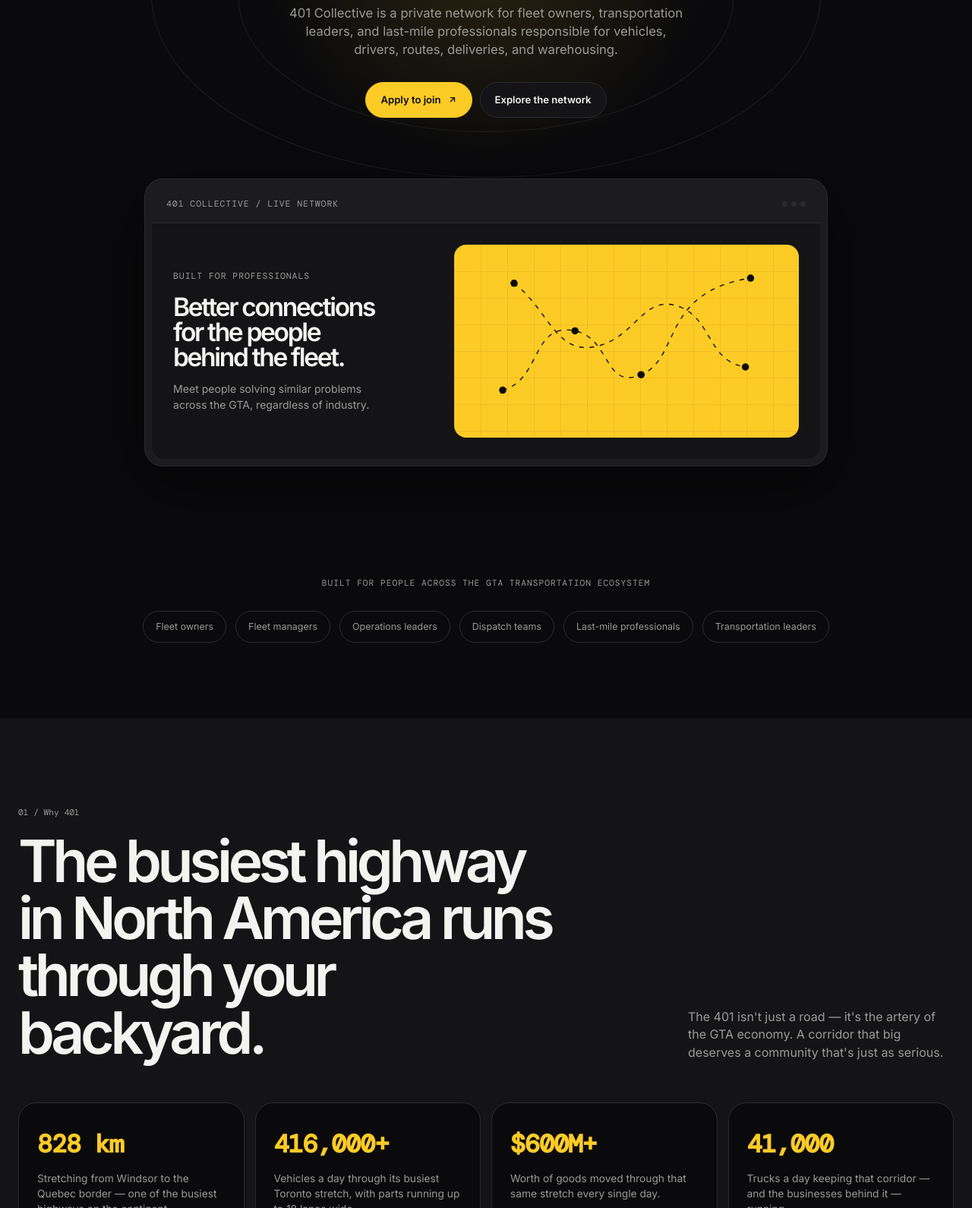
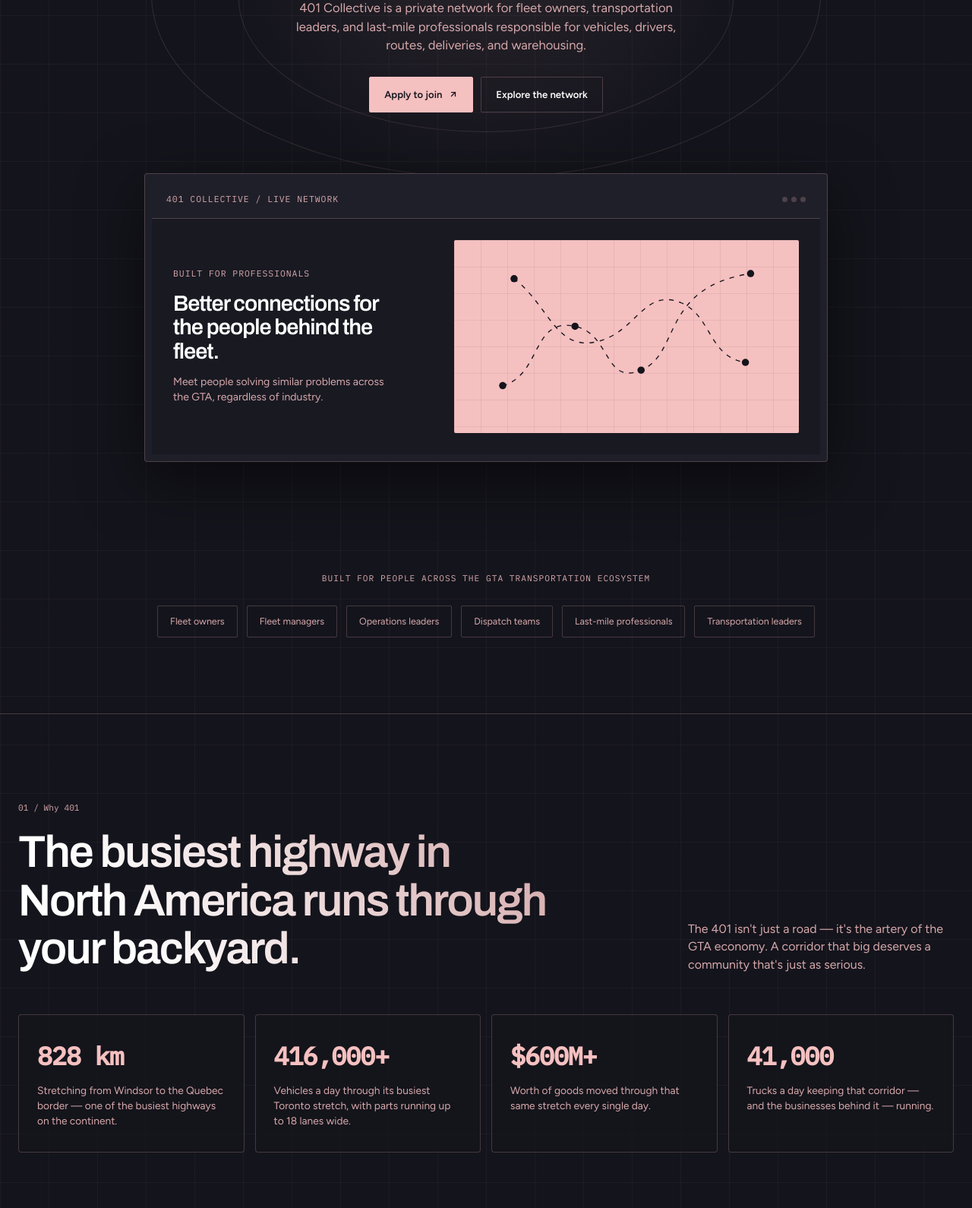
Before and after one commit to markmulhearne1-sketch/401-collective, a plain HTML site: page index.html in a window 1280 px wide. Shown: the part 428-2018 px from the top of the page at 76% size. Drawn offline with nearby package versions, Linux system fonts and the light colour scheme.

Commit message:
Restyle site: dark grid theme, rose accent, new type

```diff
--- a/index.html
+++ b/index.html
@@ -4,7 +4,7 @@
   <meta charset="UTF-8" />
   <meta name="viewport" content="width=device-width, initial-scale=1.0" />
   <meta name="color-scheme" content="dark" />
-  <meta name="theme-color" content="#0a0a0c" />
+  <meta name="theme-color" content="#14141c" />
 
   <title>401 Collective: The GTA Fleet Network</title>
 
@@ -20,22 +20,22 @@
   <link rel="preconnect" href="https://fonts.gstatic.com" crossorigin />
 
   <link
-    href="https://fonts.googleapis.com/css2?family=DM+Mono:wght@400;500&family=Inter:wght@400;500;600;700;800&display=swap"
+    href="https://fonts.googleapis.com/css2?family=Archivo:wdth,wght@100..125,400..800&family=Figtree:wght@300;400;500;600&family=IBM+Plex+Mono:wght@400;500&display=swap"
     rel="stylesheet"
   />
 
   <style>
     :root {
-      --bg: #0a0a0c;
-      --bg-elevated: #141417;
-      --bg-elevated-2: #1c1c20;
-      --ink: #0a0a0c;
-      --text: #f3f3f0;
-      --text-dim: #9a9a95;
-      --line: #2b2b2f;
-      --green: #FDCB25;
-      --green-dark: #E5B30D;
-      --radius: 24px;
+      --bg: #14141c;
+      --bg-elevated: #191922;
+      --bg-elevated-2: #1f1f29;
+      --ink: #14141c;
+      --text: #ffffff;
+      --text-dim: #d6a9ab;
+      --line: rgba(245, 192, 192, 0.22);
+      --green: #f5c0c0;
+      --green-dark: #e8a7aa;
+      --radius: 4px;
       --max-width: 1240px;
     }
 
@@ -53,7 +53,7 @@
     body {
       background: var(--bg);
       color: var(--text);
-      font-family: "Inter", sans-serif;
+      font-family: "Figtree", ui-sans-serif, system-ui, sans-serif;
       line-height: 1.45;
       overflow-x: hidden;
     }
@@ -77,7 +77,7 @@
 
     .mono {
       color: var(--text-dim);
-      font-family: "DM Mono", monospace;
+      font-family: "IBM Plex Mono", monospace;
       font-size: 0.72rem;
       letter-spacing: 0.08em;
       text-transform: uppercase;
@@ -413,7 +413,7 @@
     .trusted-label {
       margin-bottom: 28px;
       color: var(--text-dim);
-      font-family: "DM Mono", monospace;
+      font-family: "IBM Plex Mono", monospace;
       font-size: 0.7rem;
       letter-spacing: 0.09em;
       text-transform: uppercase;
@@ -461,7 +461,7 @@
 
     .number {
       color: var(--text-dim);
-      font-family: "DM Mono", monospace;
+      font-family: "IBM Plex Mono", monospace;
       font-size: 0.7rem;
     }
 
@@ -502,7 +502,7 @@
       place-items: center;
       border: 1px solid currentColor;
       border-radius: 50%;
-      font-family: "DM Mono", monospace;
+      font-family: "IBM Plex Mono", monospace;
       font-size: 0.7rem;
     }
 
@@ -577,7 +577,7 @@
 
     .event-item strong {
       color: var(--text-dim);
-      font-family: "DM Mono", monospace;
+      font-family: "IBM Plex Mono", monospace;
       font-size: 0.72rem;
     }
 
@@ -603,7 +603,7 @@
       border-radius: 999px;
       padding: 14px 18px;
       color: var(--text-dim);
-      font-family: "DM Mono", monospace;
+      font-family: "IBM Plex Mono", monospace;
       font-size: 0.73rem;
       text-transform: uppercase;
       transition:
@@ -642,7 +642,7 @@
     .stat-value {
       margin-bottom: 12px;
       color: var(--green);
-      font-family: "DM Mono", monospace;
+      font-family: "IBM Plex Mono", monospace;
       font-size: clamp(1.7rem, 2.6vw, 2.3rem);
       font-weight: 700;
       letter-spacing: -0.03em;
@@ -658,7 +658,7 @@
       display: block;
       margin-top: 10px;
       color: var(--text-dim);
-      font-family: "DM Mono", monospace;
+      font-family: "IBM Plex Mono", monospace;
       font-size: 0.65rem;
       letter-spacing: 0.04em;
       text-transform: uppercase;
@@ -820,6 +820,157 @@
 
     .footer-links a:hover {
       color: var(--text);
+    }
+
+    /* ===== Theme: obsidian + rose quartz, grid texture, outlined panels ===== */
+    body {
+      background-color: var(--bg);
+      background-image:
+        linear-gradient(rgba(245, 192, 192, 0.045) 1px, transparent 1px),
+        linear-gradient(90deg, rgba(245, 192, 192, 0.045) 1px, transparent 1px);
+      background-size: 64px 64px;
+    }
+
+    h1,
+    h2,
+    h3,
+    .logo {
+      font-family: "Archivo", ui-sans-serif, system-ui, sans-serif;
+      font-stretch: 118%;
+      font-weight: 700;
+      letter-spacing: -0.035em;
+      line-height: 1.08;
+    }
+
+    h1 {
+      font-size: clamp(2.3rem, 5.2vw, 5rem);
+    }
+
+    .section-top h2,
+    .event-layout h2,
+    .join-layout h2 {
+      font-size: clamp(2.2rem, 4.6vw, 4.4rem);
+      background: linear-gradient(55deg, #ffffff 20%, rgba(245, 192, 192, 0.85) 100%);
+      -webkit-background-clip: text;
+      background-clip: text;
+      -webkit-text-fill-color: transparent;
+      color: transparent;
+    }
+
+    .demo-copy h3 {
+      font-size: 1.8rem;
+    }
+
+    .site-header {
+      border: 1px solid var(--line);
+      border-radius: 4px;
+      background: rgba(20, 20, 28, 0.85);
+      box-shadow: none;
+    }
+
+    .button,
+    .nav .button,
+    .trusted-list span,
+    .industry,
+    .hero-label {
+      border-radius: 2px;
+    }
+
+    .button {
+      border-color: rgba(245, 192, 192, 0.45);
+      background: transparent;
+      color: var(--green);
+    }
+
+    .button:hover {
+      border-color: var(--green);
+      background: var(--green);
+      color: var(--ink);
+    }
+
+    .button.green {
+      border-color: var(--green);
+      background: var(--green);
+      color: var(--ink);
+    }
+
+    .button.green:hover {
+      border-color: var(--green);
+      background: transparent;
+      color: var(--green);
+    }
+
+    .button.light {
+      background: transparent;
+      color: var(--text);
+    }
+
+    .hero {
+      background: radial-gradient(circle at 50% 28%, rgba(245, 192, 192, 0.10), transparent 34%);
+    }
+
+    .hero::before,
+    .hero::after {
+      border-color: rgba(245, 192, 192, 0.14);
+    }
+
+    .hero-label {
+      background: rgba(245, 192, 192, 0.05);
+    }
+
+    .demo-window,
+    .demo-panel {
+      border-radius: 2px;
+    }
+
+    .events-section,
+    .industry-section,
+    .why-section {
+      background: transparent;
+      border-top: 1px solid var(--line);
+      border-bottom: 1px solid var(--line);
+    }
+
+    .feature-card {
+      background: rgba(25, 25, 34, 0.7);
+    }
+
+    .feature-card.dark,
+    .stat-card {
+      background: rgba(20, 20, 28, 0.7);
+    }
+
+    .feature-card:hover {
+      background: rgba(245, 192, 192, 0.08);
+      border-color: var(--green);
+      color: var(--text);
+    }
+
+    .feature-card:hover p {
+      color: var(--text-dim);
+    }
+
+    .join-section {
+      border-top: 1px solid var(--line);
+      background: transparent;
+      color: var(--text);
+    }
+
+    .join-layout > div > p,
+    .join-section .number {
+      color: var(--text-dim);
+    }
+
+    .join-form {
+      border: 1px solid var(--line);
+      background: rgba(25, 25, 34, 0.85);
+      box-shadow: none;
+    }
+
+    .join-form input,
+    .join-form select,
+    .join-form textarea {
+      border-radius: 2px;
     }
 
     @media (max-width: 850px) {
```
